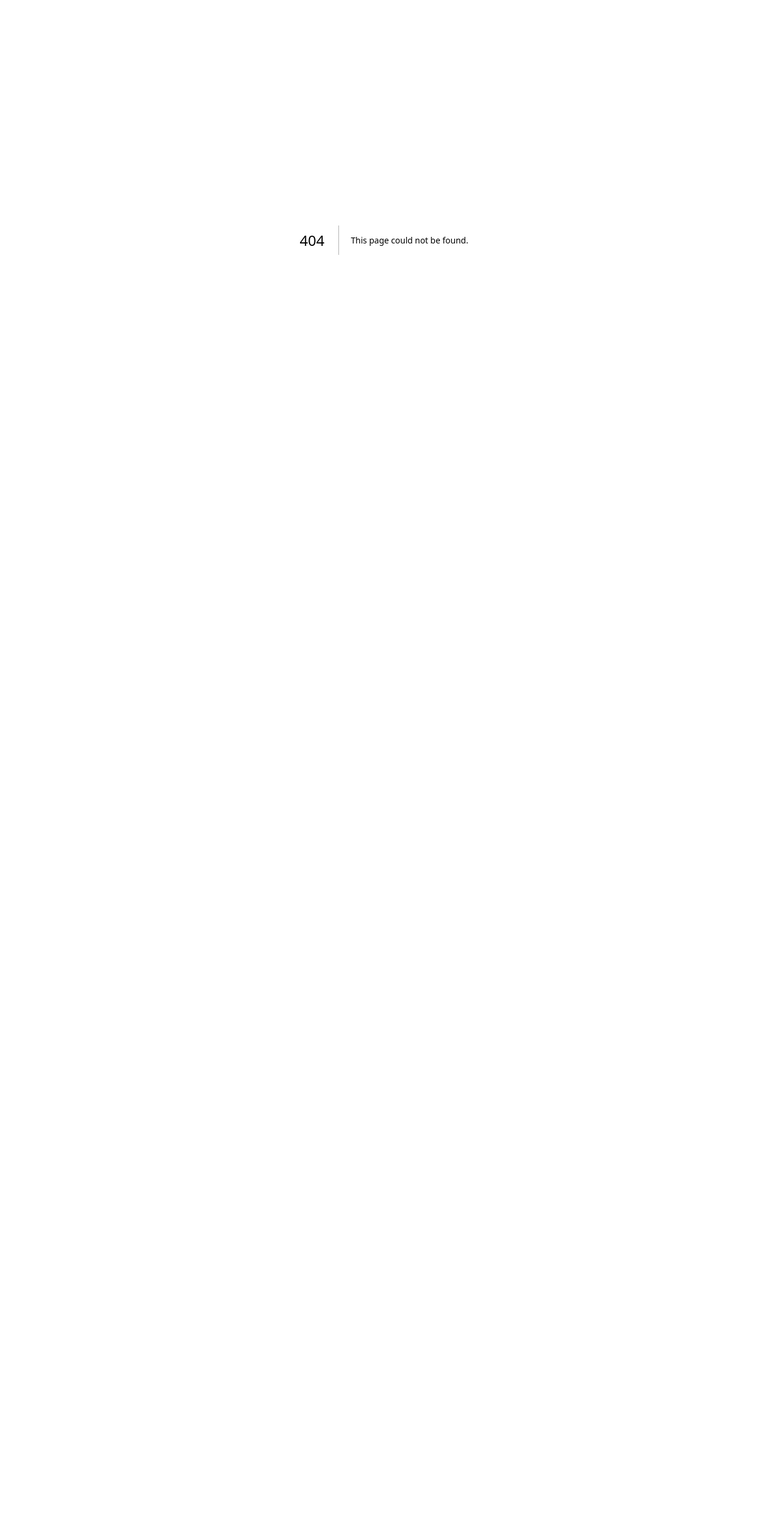
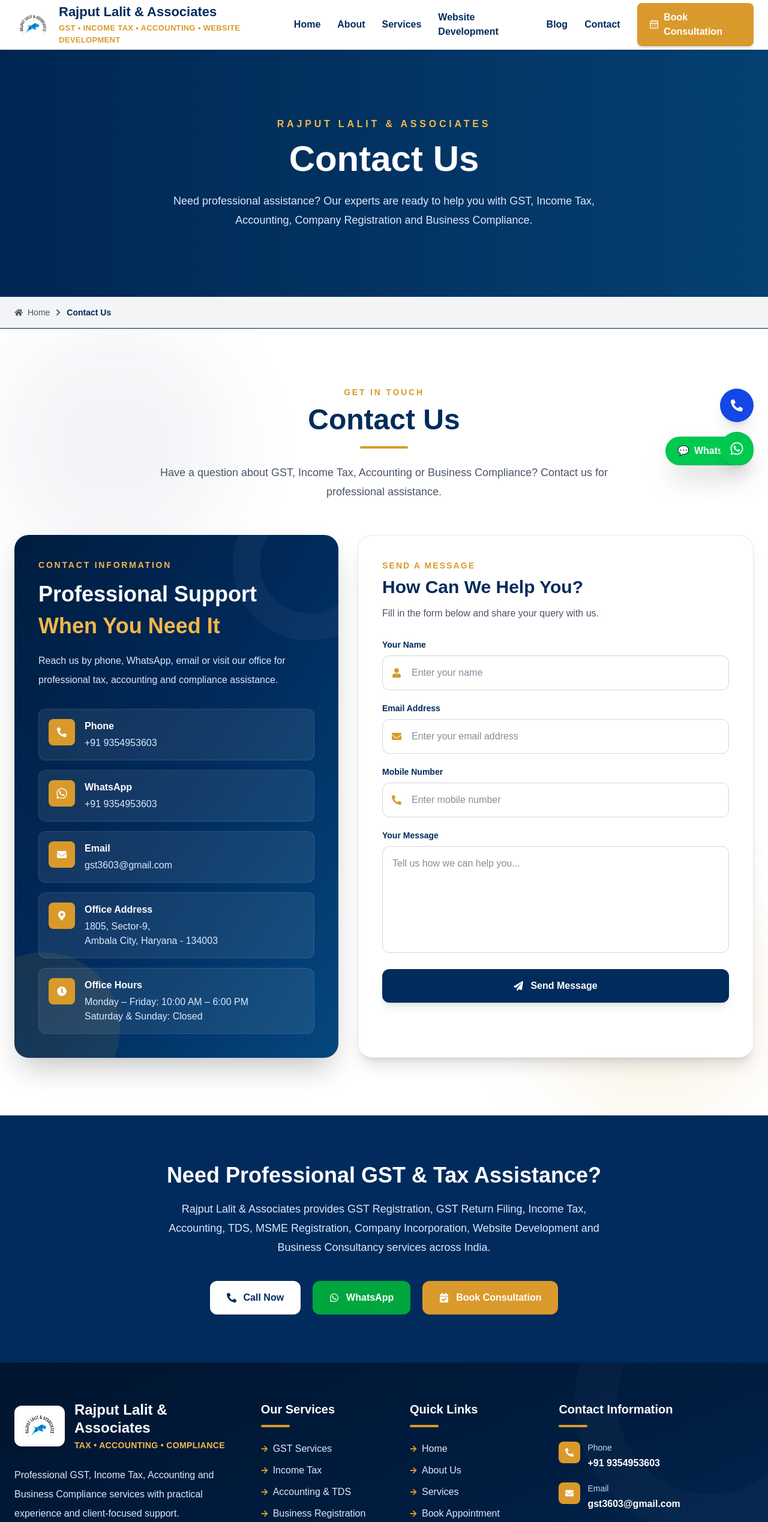
Before and after one commit to rajput88lg/rajput-lalit-associates, a Next.js app: page /contact in a window 1280 px wide. Before the commit this address had no page. Shown: the top 2538 px of the page at 60% size. Before the commit the page ends 800 px from the top, so only its background shows below. Built offline with nearby package versions, Linux system fonts and the light colour scheme.

Commit message:
Fix folder casing

```diff
--- /dev/null
+++ b/app/about/page.tsx
@@ -0,0 +1,38 @@
+import Navbar from "@/components/Navbar";
+import Footer from "@/components/Footer";
+import FloatingWhatsApp from "@/components/FloatingWhatsApp";
+import FloatingButtons from "@/components/FloatingButtons";
+import About from "@/components/About";
+import PageHero from "@/components/PageHero";
+import Breadcrumb from "@/components/Breadcrumb";
+import CallToAction from "@/components/CallToAction";
+
+
+export const metadata = {
+  title: "About Us | Rajput Lalit & Associates",
+  description:
+    "Learn more about Rajput Lalit & Associates and our GST, Income Tax, Accounting, and Business Consultancy services.",
+};
+
+export default function AboutPage() {
+  return (
+    <>
+      <Navbar />
+
+      <PageHero
+        title="About Rajput Lalit & Associates"
+        subtitle="Trusted GST, Income Tax, Accounting and Business Consultancy firm serving businesses across India."
+      />
+
+      <main>
+        <Breadcrumb current="About Us" />
+        <About />
+      </main>
+      <CallToAction />
+
+      <Footer />
+      <FloatingWhatsApp />
+      <FloatingButtons />
+    </>
+  );
+}
--- /dev/null
+++ b/app/contact/page.tsx
@@ -0,0 +1,36 @@
+import Navbar from "@/components/Navbar";
+import Footer from "@/components/Footer";
+import FloatingWhatsApp from "@/components/FloatingWhatsApp";
+import FloatingButtons from "@/components/FloatingButtons";
+import Contact from "@/components/Contact";
+import PageHero from "@/components/PageHero";
+import Breadcrumb from "@/components/Breadcrumb";
+import CallToAction from "@/components/CallToAction";
+
+export const metadata = {
+  title: "Contact Us | Rajput Lalit & Associates",
+  description:
+    "Contact Rajput Lalit & Associates for GST, Income Tax, Accounting and Business Consultancy services across India.",
+};
+
+export default function ContactPage() {
+  return (
+    <>
+      <Navbar />
+
+      <PageHero
+        title="Contact Us"
+        subtitle="Need professional assistance? Our experts are ready to help you with GST, Income Tax, Accounting, Company Registration and Business Compliance."
+      />
+
+      <Breadcrumb current="Contact Us" />
+
+      <Contact />
+      <CallToAction />
+
+      <Footer />
+      <FloatingWhatsApp />
+      <FloatingButtons />
+    </>
+  );
+}
--- a/app/page.tsx
+++ b/app/page.tsx
@@ -16,11 +16,17 @@
 import BusinessSolutions from "@/components/BusinessSolutions";
 import Technologies from "@/components/Technologies";
 import PortfolioGallery from "@/components/PortfolioGallery";
+import PageHero from "@/components/PageHero";
 
 export default function Home() {
   return (
     <>
       <Navbar />
+
+       <PageHero
+        title="About Rajput Lalit & Associates"
+        subtitle="Trusted GST, Income Tax, Accounting and Business Consultancy firm serving businesses across India."
+      />
 
       <main>
         <Hero />
--- /dev/null
+++ b/app/services/page.tsx
@@ -0,0 +1,36 @@
+import Navbar from "@/components/Navbar";
+import Footer from "@/components/Footer";
+import FloatingWhatsApp from "@/components/FloatingWhatsApp";
+import FloatingButtons from "@/components/FloatingButtons";
+import Services from "@/components/Services";
+import PageHero from "@/components/PageHero";
+import Breadcrumb from "@/components/Breadcrumb";
+import CallToAction from "@/components/CallToAction";
+
+export const metadata = {
+  title: "Our Services | Rajput Lalit & Associates",
+  description:
+    "Professional GST, Income Tax, Accounting, Company Registration and Business Consultancy Services across India.",
+};
+
+export default function ServicesPage() {
+  return (
+    <>
+      <Navbar />
+
+      <PageHero
+        title="Our Professional Services"
+        subtitle="Complete GST, Income Tax, Accounting, Company Registration and Business Compliance solutions for businesses across India."
+      />
+
+      <Breadcrumb current="Our Services" />
+
+      <Services />
+      <CallToAction />
+
+      <Footer />
+      <FloatingWhatsApp />
+      <FloatingButtons />
+    </>
+  );
+}
--- /dev/null
+++ b/components/Breadcrumb.tsx
@@ -0,0 +1,28 @@
+import Link from "next/link";
+import { FaChevronRight, FaHome } from "react-icons/fa";
+
+interface BreadcrumbProps {
+  current: string;
+}
+
+export default function Breadcrumb({ current }: BreadcrumbProps) {
+  return (
+    <div className="bg-gray-100 border-b">
+      <div className="max-w-7xl mx-auto px-6 py-4 flex items-center gap-2 text-sm text-gray-600">
+        <Link
+          href="/"
+          className="flex items-center gap-2 hover:text-[#002b5c] transition"
+        >
+          <FaHome size={14} />
+          Home
+        </Link>
+
+        <FaChevronRight size={12} />
+
+        <span className="font-semibold text-[#002b5c]">
+          {current}
+        </span>
+      </div>
+    </div>
+  );
+}
--- /dev/null
+++ b/components/CallToAction.tsx
@@ -0,0 +1,53 @@
+import Link from "next/link";
+import { FaPhoneAlt, FaWhatsapp, FaCalendarCheck } from "react-icons/fa";
+
+export default function CallToAction() {
+  return (
+    <section className="bg-[#002b5c] py-20">
+      <div className="max-w-6xl mx-auto px-6 text-center">
+
+        <h2 className="text-4xl font-bold text-white">
+          Need Professional GST & Tax Assistance?
+        </h2>
+
+        <p className="mt-5 text-blue-100 text-lg max-w-3xl mx-auto leading-8">
+          Rajput Lalit & Associates provides GST Registration,
+          GST Return Filing, Income Tax, Accounting,
+          TDS, MSME Registration, Company Incorporation,
+          Website Development and Business Consultancy
+          services across India.
+        </p>
+
+        <div className="flex flex-wrap justify-center gap-5 mt-10">
+
+          <a
+            href="tel:+919354953603"
+            className="bg-white text-[#002b5c] px-7 py-4 rounded-xl font-bold flex items-center gap-3 hover:scale-105 transition"
+          >
+            <FaPhoneAlt />
+            Call Now
+          </a>
+
+          <a
+            href="https://wa.me/919354953603"
+            target="_blank"
+            className="bg-green-600 text-white px-7 py-4 rounded-xl font-bold flex items-center gap-3 hover:scale-105 transition"
+          >
+            <FaWhatsapp />
+            WhatsApp
+          </a>
+
+          <Link
+            href="/appointment"
+            className="bg-[#d99a2b] text-white px-7 py-4 rounded-xl font-bold flex items-center gap-3 hover:scale-105 transition"
+          >
+            <FaCalendarCheck />
+            Book Consultation
+          </Link>
+
+        </div>
+
+      </div>
+    </section>
+  );
+}
--- /dev/null
+++ b/components/PageHero.tsx
@@ -0,0 +1,31 @@
+interface PageHeroProps {
+  title: string;
+  subtitle: string;
+}
+
+export default function PageHero({
+  title,
+  subtitle,
+}: PageHeroProps) {
+  return (
+    <section className="relative bg-gradient-to-r from-[#002b5c] to-[#06477f] py-28 overflow-hidden">
+      <div className="absolute inset-0 bg-black/10" />
+
+      <div className="relative max-w-7xl mx-auto px-6 text-center text-white">
+
+        <p className="uppercase tracking-[0.3em] text-[#f0b84b] font-semibold">
+          Rajput Lalit & Associates
+        </p>
+
+        <h1 className="mt-4 text-4xl md:text-6xl font-extrabold">
+          {title}
+        </h1>
+
+        <p className="mt-6 max-w-3xl mx-auto text-lg text-blue-100 leading-8">
+          {subtitle}
+        </p>
+
+      </div>
+    </section>
+  );
+}
```
